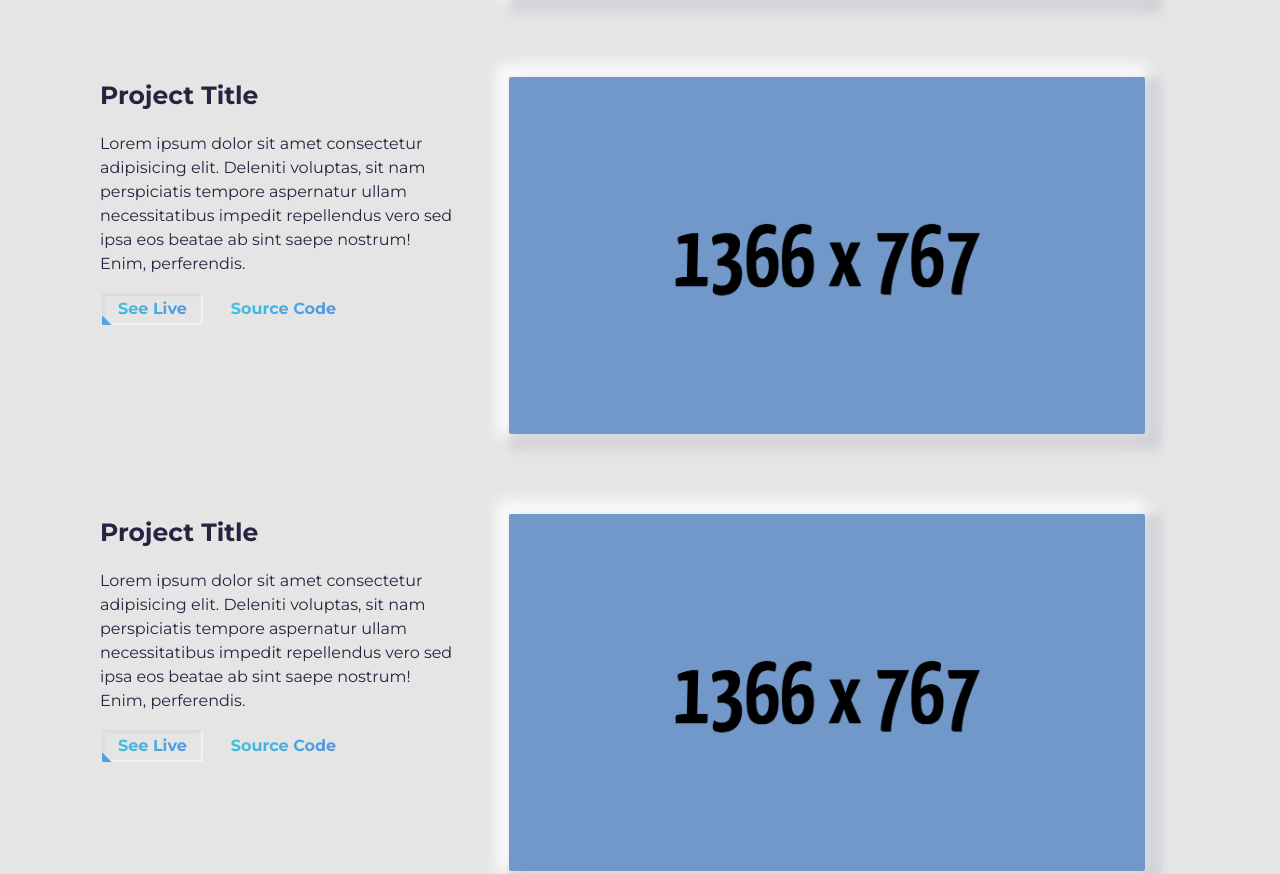
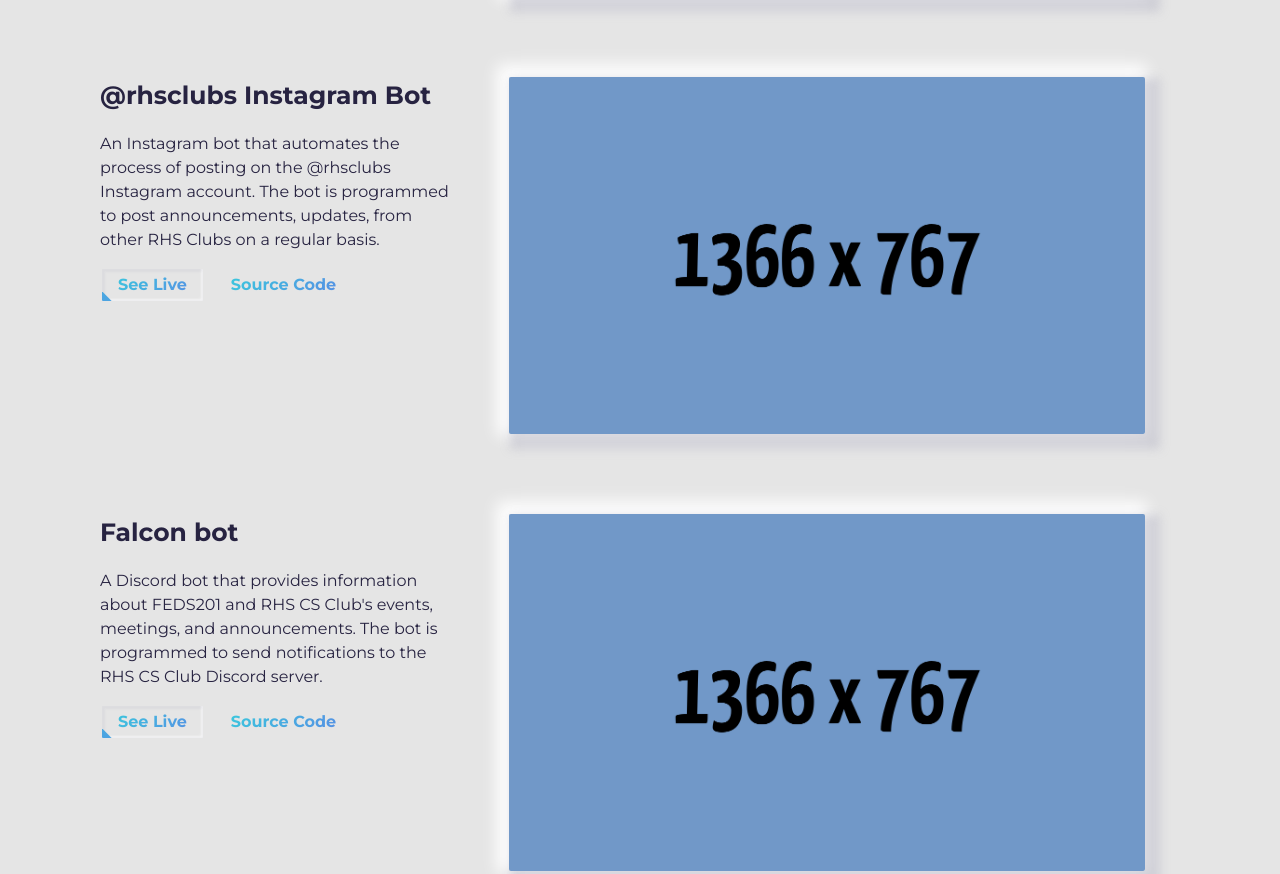
Before and after one commit to Rochester-CS-Club/CS-CLUB-WEBSITE, a website: page index.html in a window 1280 px wide. Shown: the part 1877-2751 px from the top of the page. Drawn offline with Linux system fonts and the light colour scheme.

Commit message:
Fix: Adjusted CSS for responsive design on smaller screens and Added 2 new projects in the bucket

```diff
--- a/index.html
+++ b/index.html
@@ -45,7 +45,7 @@ Have fun creating your portfolio on this template!!! -->
 
 
     <!-- Twitter -->
-    <meta property="twitter:card" content="summary_large_image" />
+    <meta property="twitter:card" content="summary_large_imag.img" />
     <!-- Again fill content attr with the URL of this portfolio you'll host -->
     <meta property="twitter:url" content="https://pyintel.vercel.app" />
     <!-- Recommended to use the same text used within <title> element -->
@@ -109,9 +109,6 @@ Have fun creating your portfolio on this template!!! -->
             </p>
             <p class="hero-cta">
                 <a class="cta-btn cta-btn--hero" href="#contact">Contact Us</a>
-            </p>
-            <p class="hero-cta">
-                <a class="cta-btn cta-btn--hero" target="_blank" href="https://programers-handbook.vercel.app/">Documentation</a>
             </p>
         </div>
 
@@ -204,12 +201,11 @@ Have fun creating your portfolio on this template!!! -->
             <!-- Each .row is a project -->
             <article class="row">
                 <div class="project-wrapper__text">
-                    <h3 class="project-wrapper__text-title">Project Title</h3>
+                    <h3 class="project-wrapper__text-title">@rhsclubs Instagram Bot</h3>
                     <p class="project-wrapper__text-info">
-                        Lorem ipsum dolor sit amet consectetur adipisicing elit.
-                        Deleniti voluptas, sit nam perspiciatis tempore aspernatur ullam
-                        necessitatibus impedit repellendus vero sed ipsa eos beatae ab
-                        sint saepe nostrum! Enim, perferendis.
+                        An Instagram bot that automates the process of posting on the
+                        @rhsclubs Instagram account. The bot is programmed to post
+                        announcements, updates, from other RHS Clubs on a regular basis.
                     </p>
                     <div class="project-wrapper__text-btns">
                         <a
@@ -244,12 +240,9 @@ Have fun creating your portfolio on this template!!! -->
             <!-- Each .row is a project -->
             <article class="row">
                 <div class="project-wrapper__text">
-                    <h3 class="project-wrapper__text-title">Project Title</h3>
+                    <h3 class="project-wrapper__text-title">Falcon bot</h3>
                     <p class="project-wrapper__text-info">
-                        Lorem ipsum dolor sit amet consectetur adipisicing elit.
-                        Deleniti voluptas, sit nam perspiciatis tempore aspernatur ullam
-                        necessitatibus impedit repellendus vero sed ipsa eos beatae ab
-                        sint saepe nostrum! Enim, perferendis.
+                        A Discord bot that provides information about FEDS201 and RHS CS Club's events, meetings, and announcements. The bot is programmed to send notifications to the RHS CS Club Discord server.
                     </p>
                     <div class="project-wrapper__text-btns">
                         <a
```
